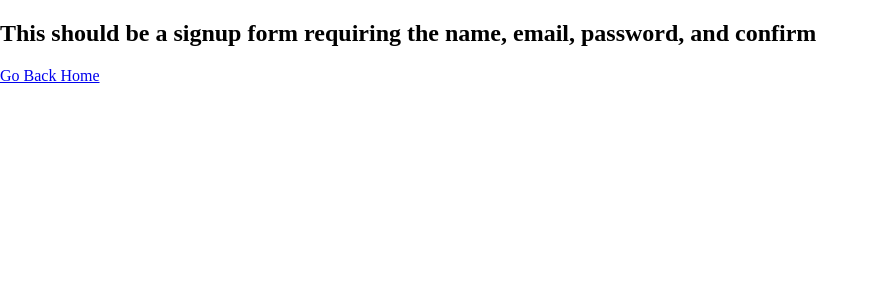
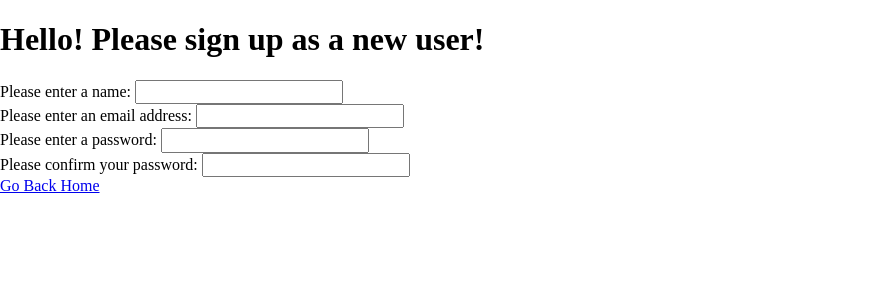
Before and after one commit to Haz-git/easy_login, a React (Create React App) app in the folder frontend/: page /signup in a window 1280 px wide. Shown: the top 300 px of the page, without its empty margins (0-878 px from the left). Built offline with nearby package versions, Linux system fonts and the light colour scheme.

Commit message:
Connected Redux store

```diff
--- a/frontend/src/components/SignUp.js
+++ b/frontend/src/components/SignUp.js
@@ -1,13 +1,37 @@
 import React from 'react';
 import { Link } from 'react-router-dom';
+import { Field, reduxForm } from 'redux-form';
+
 
 const SignUp = () => {
     return (
         <div>
-            <h2> This should be a signup form requiring the name, email, password, and confirm</h2>
-            <Link to='/'>Go Back Home</Link>
+            <div>
+                <h1>Hello! Please sign up as a new user!</h1>
+            </div>
+            <div>
+                <label>Please enter a name: </label>
+                <Field name='name' component='input'></Field>
+            </div>
+            <div>
+                <label>Please enter an email address: </label>
+                <Field name='name' component='input'></Field>
+            </div>
+            <div>
+                <label>Please enter a password: </label>
+                <Field name='name' component='input'></Field>
+            </div>
+            <div>
+                <label>Please confirm your password: </label>
+                <Field name='name' component='input'></Field>
+            </div>
+            <div>
+                <Link to='/'>Go Back Home</Link>
+            </div>
         </div>
     )
 }
 
-export default SignUp;
+export default reduxForm({
+    form: 'signUpForm'
+})(SignUp)
--- a/frontend/src/redux/store.js
+++ b/frontend/src/redux/store.js
@@ -1,5 +1,16 @@
-import { createStore } from 'redux';
-import reducers from './userSignUp/userSignReducer';
+import { combineReducers, createStore, compose } from 'redux';
+import signInReducers from './userSignUp/userSignReducer';
+import { reducer as formReducer } from 'redux-form';
+
+//Creating Enhancers:
+
+const composeEnhancers = window.__REDUX_DEVTOOLS_EXTENSION_COMPOSE__ || compose;
+
+//RootReducer:
+const rootReducer = combineReducers({
+    signin: signInReducers,
+    form: formReducer,
+});
 
 //Creating store with reducers and redux extension
-export default createStore(reducers, window.__REDUX_DEVTOOLS_EXTENSION__ && window.__REDUX_DEVTOOLS_EXTENSION__());
+export default createStore(rootReducer, composeEnhancers());
```
